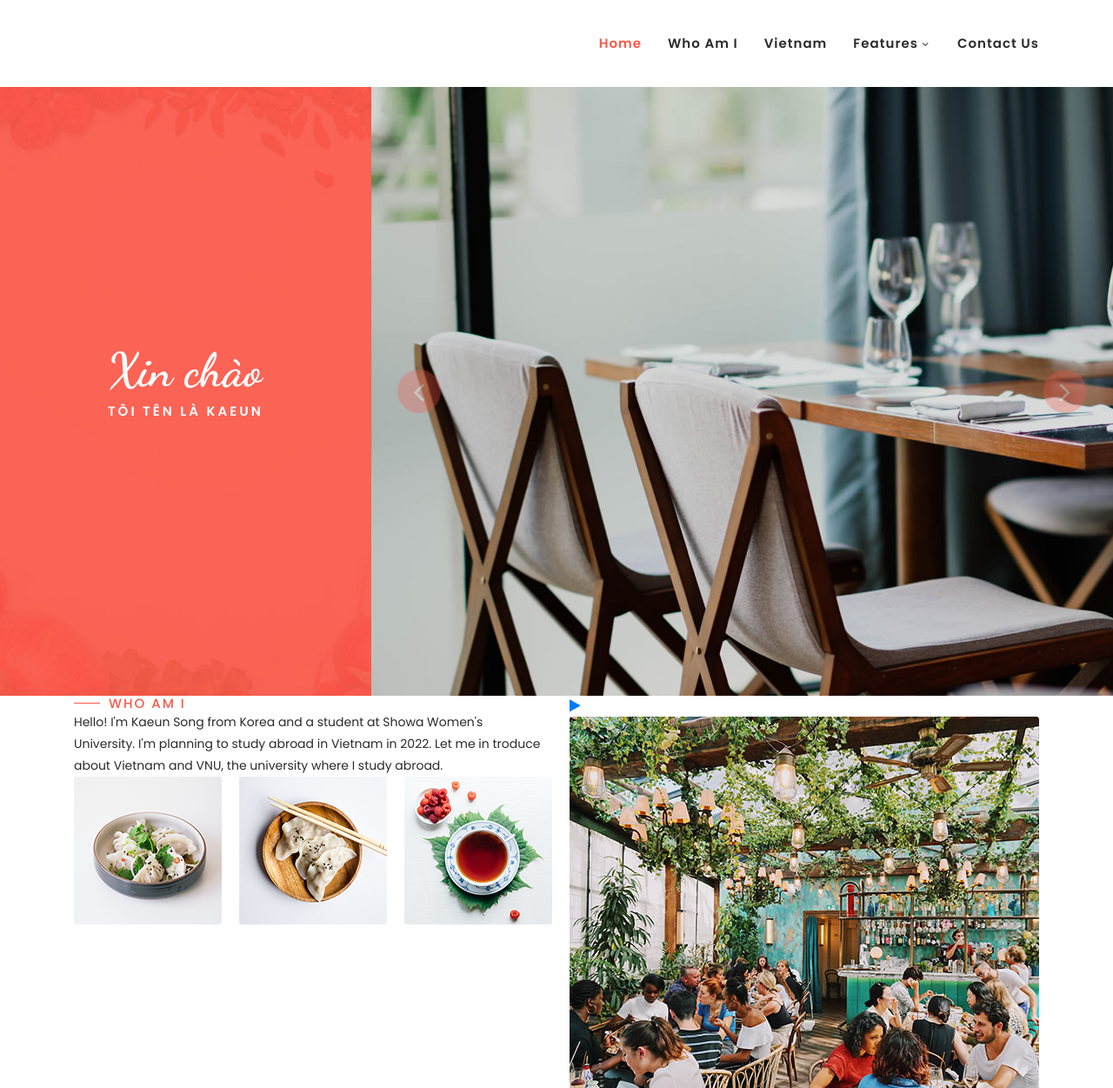
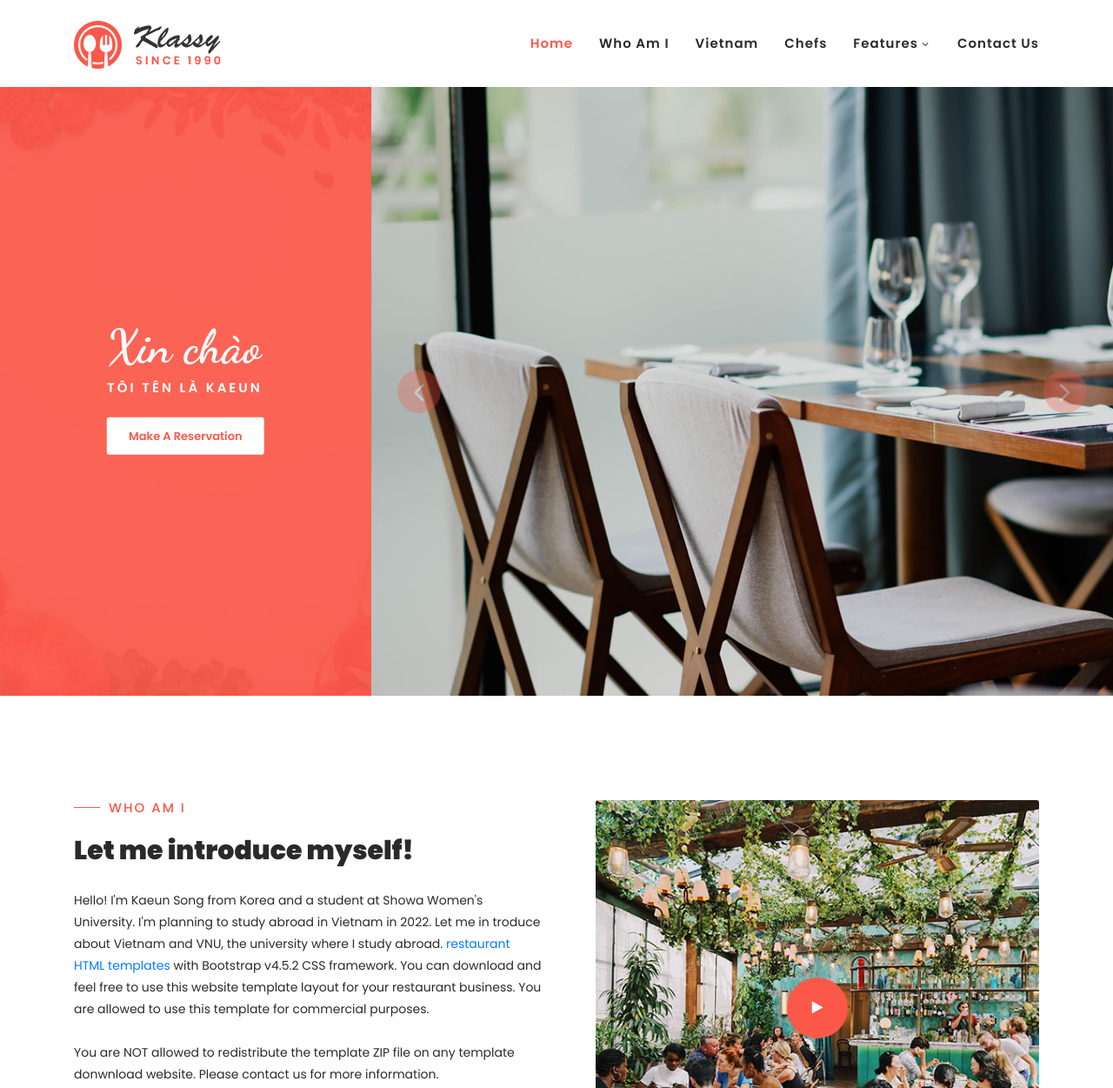
Before and after one commit to KE527/web, a plain HTML site: page index.html in a window 1280 px wide. Shown: the top 1251 px of the page at 87% size. Drawn offline with Linux system fonts and the light colour scheme.

Commit message:
Update index.html

```diff
--- a/index.html
+++ b/index.html
@@ -10,7 +10,7 @@
     <link href="https://fonts.googleapis.com/css?family=Poppins:100,200,300,400,500,600,700,800,900&display=swap" rel="stylesheet">
     <link href="https://fonts.googleapis.com/css2?family=Dancing+Script:wght@400;500;600;700&display=swap" rel="stylesheet">
 
-    <title>Go to Vietnam HTML Template</title>
+    <title>Go to Vietnam - Restaurant HTML Template</title>
 <!--
 
 TemplateMo 558 Klassy Cafe
@@ -50,9 +50,15 @@ https://templatemo.com/tm-558-klassy-cafe
             <div class="row">
                 <div class="col-12">
                     <nav class="main-nav">
+                        <!-- ***** Logo Start ***** -->
+                        <a href="index.html" class="logo">
+                            <img src="assets/images/klassy-logo.png" align="klassy cafe html template">
+                        </a>
+                        <!-- ***** Logo End ***** -->
                         <!-- ***** Menu Start ***** -->
                         <ul class="nav">
                             <li class="scroll-to-section"><a href="#top" class="active">Home</a></li>
+                            <li class="scroll-to-section"><a href="#who">Who Am I</a></li>
 
                         <!--
                             <li class="submenu">
@@ -64,8 +70,8 @@ https://templatemo.com/tm-558-klassy-cafe
                                 </ul>
                             </li>
                         -->
-                            <li class="scroll-to-section"><a href="#who">Who am I</a></li>
                             <li class="scroll-to-section"><a href="#vietnam">Vietnam</a></li>
+                            <li class="scroll-to-section"><a href="#chefs">Chefs</a></li>
                             <li class="submenu">
                                 <a href="javascript:;">Features</a>
                                 <ul>
@@ -97,8 +103,9 @@ https://templatemo.com/tm-558-klassy-cafe
                     <div class="left-content">
                         <div class="inner-content">
                             <h4>Xin chào</h4>
-                            <h6>Tôi tên là KAEUN</h6>
+                            <h6>TÔI TÊN LÀ KAEUN</h6>
                             <div class="main-white-button scroll-to-section">
+                                <a href="#reservation">Make A Reservation</a>
                             </div>
                         </div>
                     </div>
@@ -136,15 +143,16 @@ https://templatemo.com/tm-558-klassy-cafe
     <!-- ***** Main Banner Area End ***** -->
 
     <!-- ***** About Area Starts ***** -->
-    <section class="section" id="who">
+    <section class="section" id="about">
         <div class="container">
             <div class="row">
                 <div class="col-lg-6 col-md-6 col-xs-12">
                     <div class="left-text-content">
                         <div class="section-heading">
-                            <h6>Who am I</h6>
+                            <h6>Who Am I</h6>
+                            <h2>Let me introduce myself!</h2>
                         </div>
-                        <p> Hello! I'm Kaeun Song from Korea and a student at Showa Women's University. I'm planning to study abroad in Vietnam in 2022. Let me in troduce about Vietnam and VNU, the university where I study abroad.</p>
+                        <p>Hello! I'm Kaeun Song from Korea and a student at Showa Women's University. I'm planning to study abroad in Vietnam in 2022. Let me in troduce about Vietnam and VNU, the university where I study abroad. <a href="https://templatemo.com/tag/restaurant" target="_blank" rel="sponsored">restaurant HTML templates</a> with Bootstrap v4.5.2 CSS framework. You can download and feel free to use this website template layout for your restaurant business. You are allowed to use this template for commercial purposes. <br><br>You are NOT allowed to redistribute the template ZIP file on any template donwnload website. Please contact us for more information.</p>
                         <div class="row">
                             <div class="col-4">
                                 <img src="assets/images/about-thumb-01.jpg" alt="">
```
